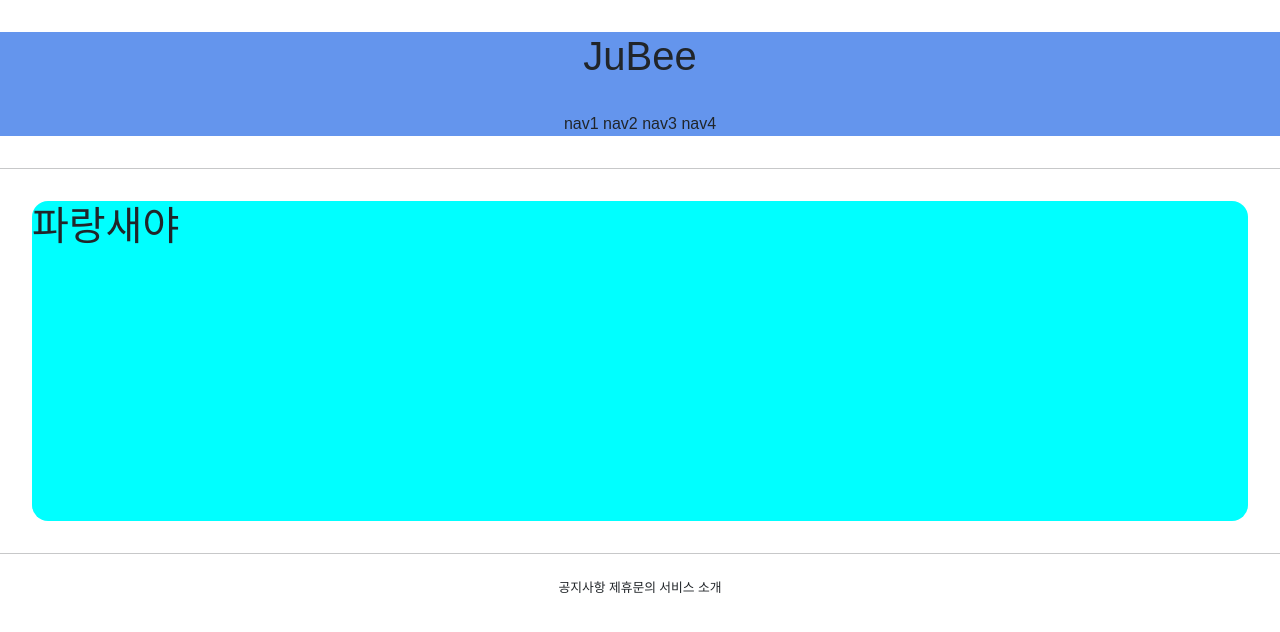
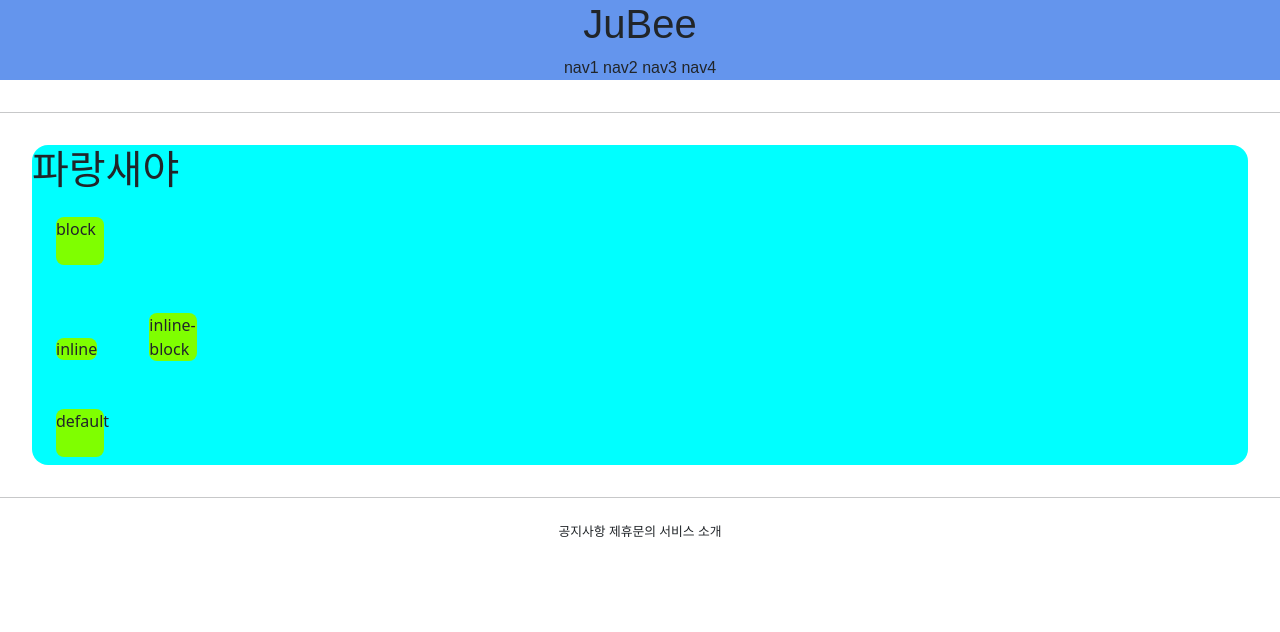
Before and after one commit to qqqaa999/gai_5_1, a Django app: page /accounts/hello_world/ in a window 1280 px wide. Shown: the top 632 px of the page. Run offline with Django 3.2, Linux system fonts and the light colour scheme; parts of the project's set-up code (start-up, migrations or seed data) failed here and were passed over; some web fonts are replaced.

Commit message:
2021-07-06

```diff
--- a/accountapp/templates/accountapp/hello_world.html
+++ b/accountapp/templates/accountapp/hello_world.html
@@ -1,8 +1,27 @@
 {% extends 'base.html' %}
 {%  block content %}
+
+    <style>
+        .testing{
+            background-color: chartreuse;
+            height: 48px;
+            width: 48px;
+            border-radius: .5rem;
+            margin: 1.5rem;
+        }
+
+
+    </style>
+
   <div style="height: 20rem; background-color: aqua; border-radius: 1rem; margin:  2rem">
-  <h1>파랑새야</h1>
-    </div>
+    <h1>파랑새야</h1>
+
+    <div class=" testing " style="display: block">block </div>
+    <div class=" testing " style="display: inline">inline</div>
+    <div class=" testing " style="display: inline-block">inline-block</div>
+    <div class=" testing " style="display: none">none</div>
+    <div class=" testing " default>default</div>
+  </div>
 
 
 {%  endblock %}
--- a/dp_1/settings.py
+++ b/dp_1/settings.py
@@ -134,6 +134,10 @@ USE_TZ = True
 
 STATIC_URL = '/static/'
 
+STATICFILES_DIRS = [
+    BASE_DIR / "static",
+]
+
 # Default primary key field type
 # https://docs.djangoproject.com/en/3.2/ref/settings/#default-auto-field
 
--- a/templates/base.html
+++ b/templates/base.html
@@ -13,4 +13,5 @@
 {%  include 'footer.html' %}
 
 </body>
+
 </html>
--- a/templates/head.html
+++ b/templates/head.html
@@ -1,3 +1,4 @@
+{% load static %}
 
 <head>
     <meta charset="UTF-8;">
@@ -10,4 +11,8 @@
     <link rel="preconnect" href="https://fonts.gstatic.com" crossorigin>
 
     <link href="https://fonts.googleapis.com/css2?family=Otomanopee+One&display=swap" rel="stylesheet">
+
+    {#    STATIC FILES LINK    #}
+    <link   rel="stylesheet" type="text/css" href="{% static 'base.css' %}">
+
 </head>
--- a/templates/hrader.html
+++ b/templates/hrader.html
@@ -1,6 +1,6 @@
 <div style="text-align: center; background-color: cornflowerblue;font-family: 'Otomanopee One', sans-serif;">
 
-    <div style="margin: 2rem 0;">
+    <div class="pragmatic_header_logo">
         <h1>JuBee</h1>
     </div>
     <div style=" margin-bottom: 2rem;font-family: 'Otomanopee One', sans-serif;">
```
